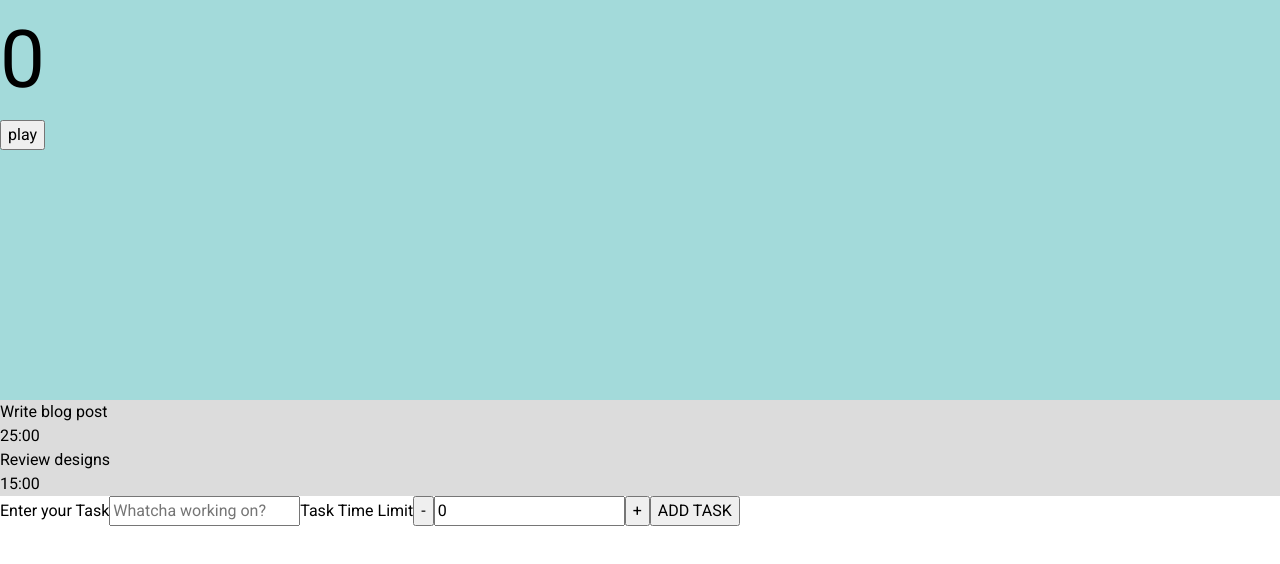
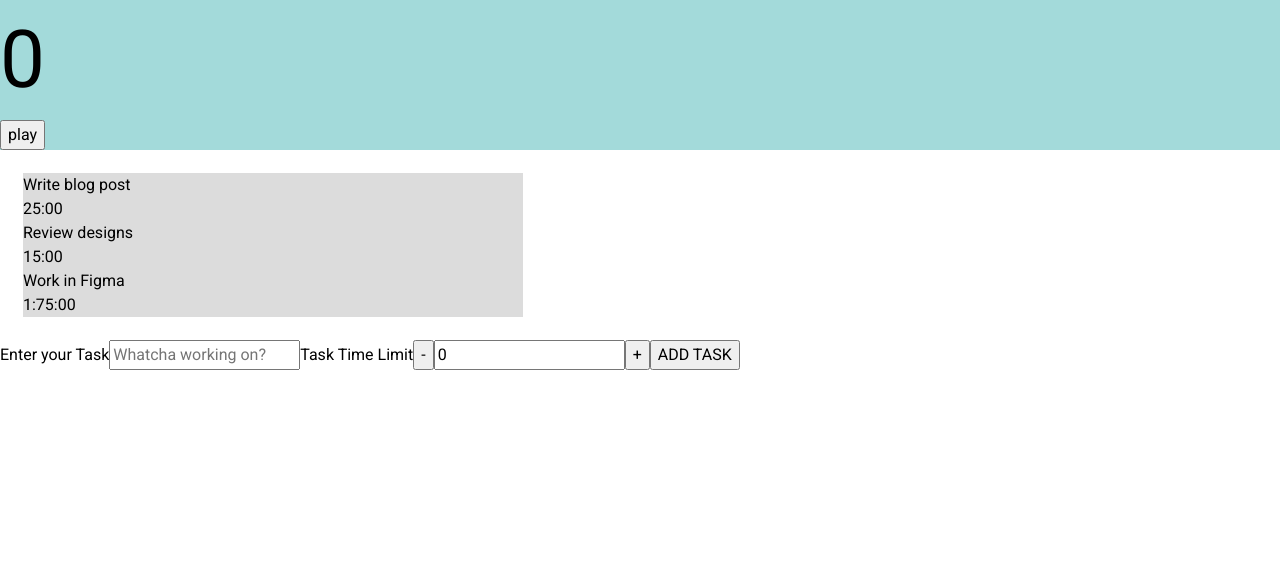
Before and after one commit to GaryWintle/kofun, a Next.js app: page / in a window 1280 px wide. Shown: the top 564 px of the page. Built offline with nearby package versions, Linux system fonts and the light colour scheme; a web font is replaced by a local one.

Commit message:
Make circle svg timer

```diff
--- /dev/null
+++ b/src/components/CircleTimer/CircleTimer.jsx
@@ -0,0 +1,45 @@
+import styles from '@/components/CircleTimer/CircleTimer.module.css';
+
+const CircleTimer = ({ currentTime, duration }) => {
+  const size = 350;
+  const strokeWidth = 12;
+  const radius = size / 2 - strokeWidth;
+  const circumference = 2 * Math.PI * radius;
+  const offset = circumference * (currentTime / duration);
+  const cx = size / 2;
+  const cy = size / 2;
+
+  return (
+    <div className={styles.container}>
+      <svg width="350" height="350" viewBox="0 0 350 350">
+        {
+          <circle
+            cx={cx}
+            cy={cy}
+            r={radius}
+            fill="none"
+            stroke="#AAA"
+            strokeWidth={strokeWidth}
+          />
+        }
+        {
+          <circle
+            className={styles.progressCircle}
+            cx={cx}
+            cy={cy}
+            r={radius}
+            fill="none"
+            stroke="red"
+            strokeDasharray={circumference}
+            strokeDashoffset={offset}
+            strokeWidth={strokeWidth}
+            strokeLinecap="round"
+            transform={`rotate(-90 ${cx} ${cy})`}
+          />
+        }
+      </svg>
+    </div>
+  );
+};
+
+export default CircleTimer;
--- /dev/null
+++ b/src/components/CircleTimer/CircleTimer.module.css
@@ -0,0 +1,6 @@
+.container {
+}
+
+.progressCircle {
+  transition: stroke-dashoffset 1s linear;
+}
--- a/src/components/Hero/Hero.jsx
+++ b/src/components/Hero/Hero.jsx
@@ -1,11 +1,13 @@
 import styles from '@/components/Hero/Hero.module.css';
 import formatTime from '@/utils/formatTime';
+import CircleTimer from '../CircleTimer/CircleTimer';
 
-const Hero = ({ state, dispatch, displayTime }) => {
+const Hero = ({ state, dispatch, displayTime, activeTask }) => {
   const heroTask = state.tasks.find((task) => task.id === state.activeTaskId);
 
   return (
     <header className={styles.container}>
+      <div className={styles.counterHero}>
         <div className={styles.heroText}>{heroTask?.text}</div>
         <div className={styles.heroTime}>{formatTime(displayTime)}</div>
         <button
@@ -17,6 +19,13 @@ const Hero = ({ state, dispatch, displayTime }) => {
         >
           {state.isRunning ? 'pause' : 'play'}
         </button>
+        {activeTask && (
+          <CircleTimer
+            currentTime={displayTime}
+            duration={activeTask?.duration}
+          />
+        )}
+      </div>
     </header>
   );
 };
--- a/src/components/Hero/Hero.module.css
+++ b/src/components/Hero/Hero.module.css
@@ -1,6 +1,5 @@
 /* hero section */
 .container {
-  height: 50vh;
   background-color: rgb(163, 218, 218);
 }
 
--- a/src/components/KofunApp/KofunApp.jsx
+++ b/src/components/KofunApp/KofunApp.jsx
@@ -33,7 +33,12 @@ const KofunApp = () => {
   return (
     <div>
       {activeTask?.isComplete && <p>HURRAY!!!</p>}
-      <Hero state={state} dispatch={dispatch} displayTime={displayTime} />
+      <Hero
+        state={state}
+        dispatch={dispatch}
+        displayTime={displayTime}
+        activeTask={activeTask}
+      />
       <TaskList state={state} dispatch={dispatch} displayTime={displayTime} />
       <TaskForm
         tasks={state.tasks}
--- a/src/components/TaskList/TaskList.jsx
+++ b/src/components/TaskList/TaskList.jsx
@@ -1,27 +1,17 @@
-import clsx from 'clsx';
+import TaskListItem from '@/components/TaskListItem/TaskListItem';
 import styles from '@/components/TaskList/TaskList.module.css';
-import formatTime from '@/utils/formatTime';
 
 const TaskList = ({ state, dispatch, displayTime }) => {
   return (
-    <ul role="list">
+    <ul role="list" className={styles.container}>
       {state.tasks.map((task) => (
-        <li
+        <TaskListItem
           key={task.id}
-          className={clsx(styles.poop, {
-            [styles.selectedPoop]: state.activeTaskId === task.id,
-          })}
-          onClick={() => {
-            dispatch({ type: 'SELECT_TASK', payload: task.id });
-          }}
-        >
-          <p className="filler">{task.text}</p>
-          <p className="filler">
-            {formatTime(
-              task.id === state.activeTaskId ? displayTime : task.remainingTime,
-            )}
-          </p>
-        </li>
+          task={task}
+          activeTaskId={state.activeTaskId}
+          dispatch={dispatch}
+          displayTime={displayTime}
+        />
       ))}
     </ul>
   );
--- a/src/components/TaskList/TaskList.module.css
+++ b/src/components/TaskList/TaskList.module.css
@@ -1,7 +1,4 @@
-.poop {
-  background-color: gainsboro;
+.container {
+  width: 500px;
+  margin: 23px;
 }
-
-.selectedPoop {
-  background-color: rgb(204, 167, 238);
-}
--- /dev/null
+++ b/src/components/TaskListItem/TaskListItem.jsx
@@ -0,0 +1,25 @@
+import clsx from 'clsx';
+import formatTime from '@/utils/formatTime';
+import styles from '@/components/TaskListItem/TaskListItem.module.css';
+
+const TaskListItem = ({ task, activeTaskId, dispatch, displayTime }) => {
+  return (
+    <li
+      className={clsx(styles.poop, {
+        [styles.selectedPoop]: activeTaskId === task.id,
+      })}
+      onClick={() => {
+        dispatch({ type: 'SELECT_TASK', payload: task.id });
+      }}
+    >
+      <p className="filler">{task.text}</p>
+      <p className="filler">
+        {formatTime(
+          task.id === activeTaskId ? displayTime : task.remainingTime,
+        )}
+      </p>
+    </li>
+  );
+};
+
+export default TaskListItem;
--- /dev/null
+++ b/src/components/TaskListItem/TaskListItem.module.css
@@ -0,0 +1,7 @@
+.poop {
+  background-color: gainsboro;
+}
+
+.selectedPoop {
+  background-color: rgb(204, 167, 238);
+}
--- a/src/reducer/timerReducer.js
+++ b/src/reducer/timerReducer.js
@@ -15,6 +15,13 @@ const timerInitialState = {
       text: 'Review designs',
       duration: 900,
       remainingTime: 900,
+      isComplete: false,
+    },
+    {
+      id: 3,
+      text: 'Work in Figma',
+      duration: 4500,
+      remainingTime: 4500,
       isComplete: false,
     },
   ],
```
Lines whose indentation alone changed are shown as unchanged.
